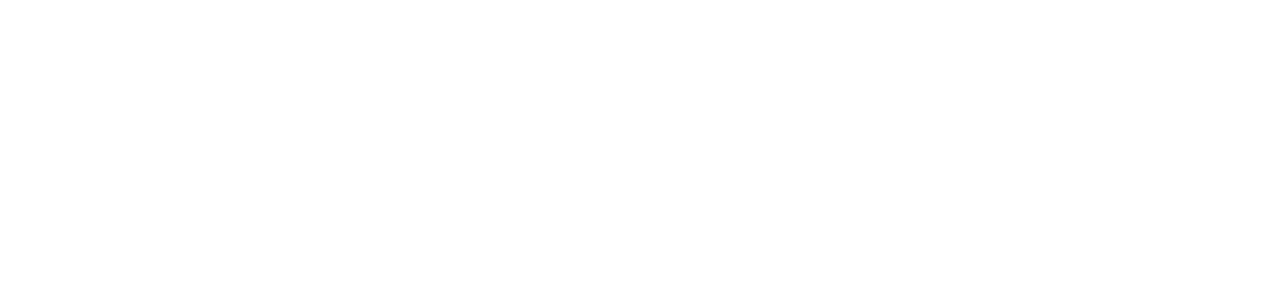
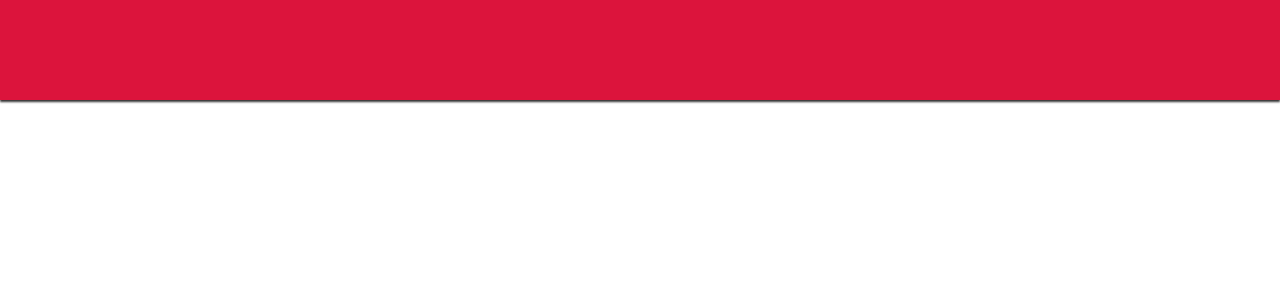
Before and after one commit to EineGeist/games, a React app: page / in a window 1280 px wide. Shown: the top 300 px of the page. Built offline with nearby package versions, Linux system fonts and the light colour scheme.

Commit message:
Add header

```diff
--- /dev/null
+++ b/src/app/App.tsx
@@ -0,0 +1,8 @@
+import React, { FC } from 'react';
+import Header from './Header/Header';
+
+const App: FC = () => {
+  return <Header />;
+};
+
+export default App;
--- /dev/null
+++ b/src/app/Header/Header.scss
@@ -0,0 +1,9 @@
+.app-header {
+  display: flex;
+  align-items: center;
+  justify-content: center;
+  height: 100px;
+  background-color: crimson;
+  box-shadow: 0 2px 2px 0 #333333;
+  color: white;
+}
--- /dev/null
+++ b/src/app/Header/Header.tsx
@@ -0,0 +1,8 @@
+import React, { FC } from 'react';
+import './Header.scss';
+
+const Header: FC = () => {
+  return <header className="app-header"></header>;
+};
+
+export default Header;
--- a/src/index.tsx
+++ b/src/index.tsx
@@ -2,10 +2,13 @@
 import ReactDOM from 'react-dom';
 import { BrowserRouter } from 'react-router-dom';
 import 'normalize.css';
+import App from 'app/App';
 
 ReactDOM.render(
   <StrictMode>
-    <BrowserRouter basename={process.env.PUBLIC_URL}></BrowserRouter>
+    <BrowserRouter basename={process.env.PUBLIC_URL}>
+      <App />
+    </BrowserRouter>
   </StrictMode>,
   document.getElementById('app')
 );
```
